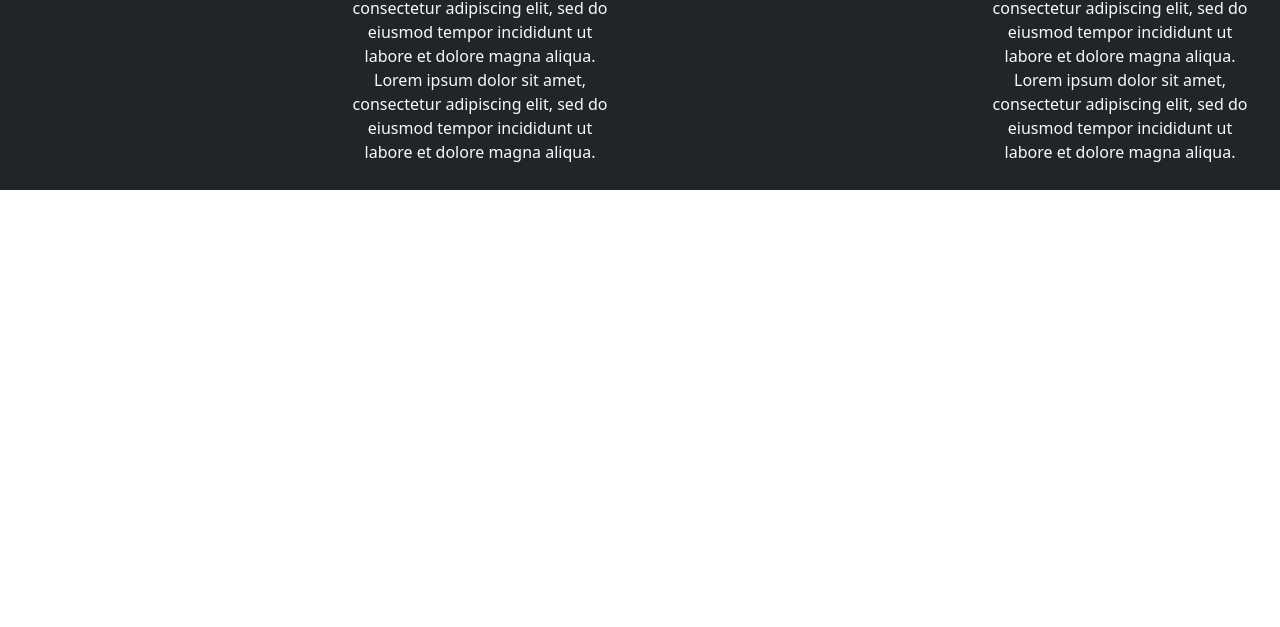
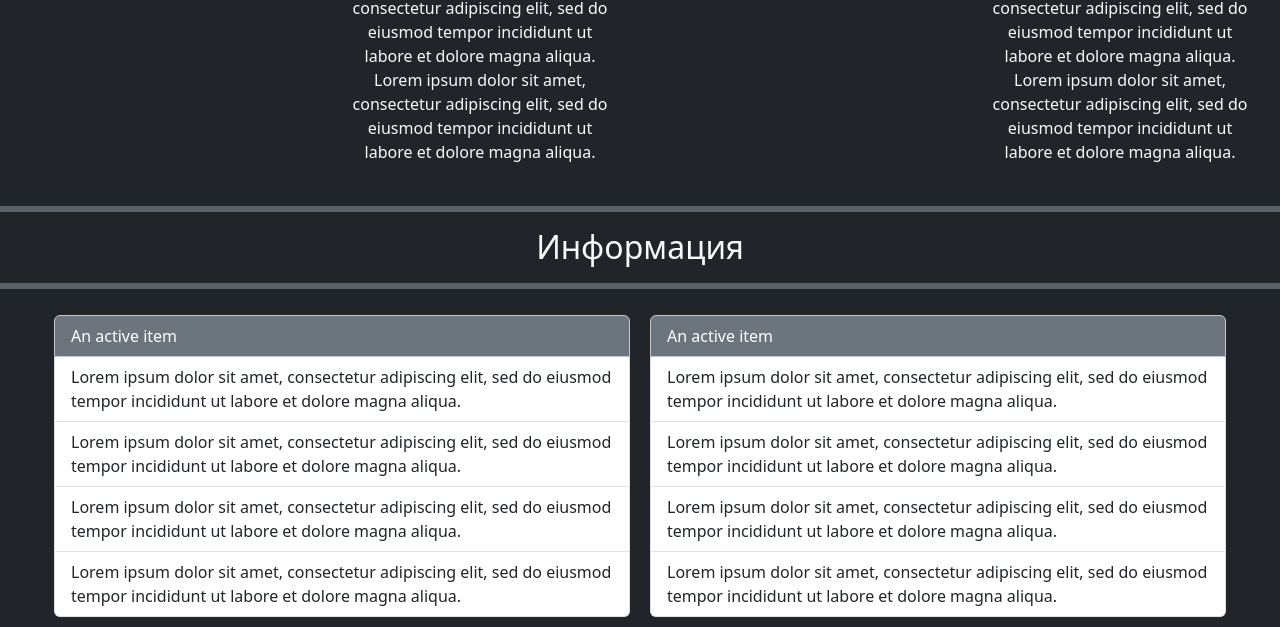
Before and after one commit to MorozkoArt/EducationalVebProject_Bootstrap, a website: page autumn.html in a window 1280 px wide. Shown: the part 1294-1921 px from the top of the page. Before the commit the page ends 1484 px from the top, so only its background shows below. Drawn offline with Linux system fonts and the light colour scheme.

Commit message:
Were added:
two dividing lines
header
two lists
photo effects

```diff
--- a/autumn.html
+++ b/autumn.html
@@ -2,6 +2,7 @@
 <html lang="ru">
 <head>
     <meta charset="UTF-8">
+    <meta name="author" content="A.S.Morozov">
     <title>Autumn</title>
     <link href="bootstrap/dist/css/bootstrap.css" rel="stylesheet">
     <link rel="stylesheet" href="style.css">
@@ -51,6 +52,7 @@
         <div class="alert alert-warning" role="alert">
             Season - Autumn
         </div>
+        <div class="grid">
             <div class="container text-center">
                 <div class="row">
                     <div class="col">
@@ -113,6 +115,37 @@
                     </div>
                 </div>
             </div>
+        </div>
+        <div class="header-hr">
+            <hr class="border border-secondary border-3 opacity-75">
+            <h2>Информация</h2>
+            <hr class="border border-secondary border-3 opacity-75">
+        </div>
+        <div class="list">
+            <ul class="list-group">
+                <li class="list-group-item active bg-secondary border-secondary-subtle" aria-current="true">An active item</li>
+                <li class="list-group-item">Lorem ipsum dolor sit amet, consectetur adipiscing elit,
+                    sed do eiusmod tempor incididunt ut labore et dolore magna aliqua.</li>
+                <li class="list-group-item">Lorem ipsum dolor sit amet, consectetur adipiscing elit,
+                    sed do eiusmod tempor incididunt ut labore et dolore magna aliqua.</li>
+                <li class="list-group-item">Lorem ipsum dolor sit amet, consectetur adipiscing elit,
+                    sed do eiusmod tempor incididunt ut labore et dolore magna aliqua.</li>
+                <li class="list-group-item">Lorem ipsum dolor sit amet, consectetur adipiscing elit,
+                    sed do eiusmod tempor incididunt ut labore et dolore magna aliqua.</li>
+            </ul>
+            <ul class="list-group">
+                <li class="list-group-item active bg-secondary border-secondary-subtle" aria-current="true">An active item</li>
+                <li class="list-group-item">Lorem ipsum dolor sit amet, consectetur adipiscing elit,
+                    sed do eiusmod tempor incididunt ut labore et dolore magna aliqua.</li>
+                <li class="list-group-item">Lorem ipsum dolor sit amet, consectetur adipiscing elit,
+                    sed do eiusmod tempor incididunt ut labore et dolore magna aliqua.</li>
+                <li class="list-group-item">Lorem ipsum dolor sit amet, consectetur adipiscing elit,
+                    sed do eiusmod tempor incididunt ut labore et dolore magna aliqua.</li>
+                <li class="list-group-item">Lorem ipsum dolor sit amet, consectetur adipiscing elit,
+                    sed do eiusmod tempor incididunt ut labore et dolore magna aliqua.</li>
+            </ul>
+        </div>
+
     </main>
 
 </body>
--- a/style.css
+++ b/style.css
@@ -61,3 +61,27 @@ main{
     font-size: 2vw;
     font-weight: bold;
 }
+.container:hover img{
+    opacity: 0.3;
+    transition: .8s opacity;
+}
+.container:hover img:hover{
+    opacity: 1;
+    transition: .8s opacity;
+}
+.list{
+    flex-direction: row;
+    display: flex;
+    flex-wrap: wrap;
+    justify-content: center;
+    margin-top: 10px;
+}
+.list-group{
+    display: flex;
+    margin: 10px;
+    width: 45%;
+}
+.header-hr{
+    color: var(--bs-light);
+    text-align: center;
+}
```
Lines whose indentation alone changed are shown as unchanged.
